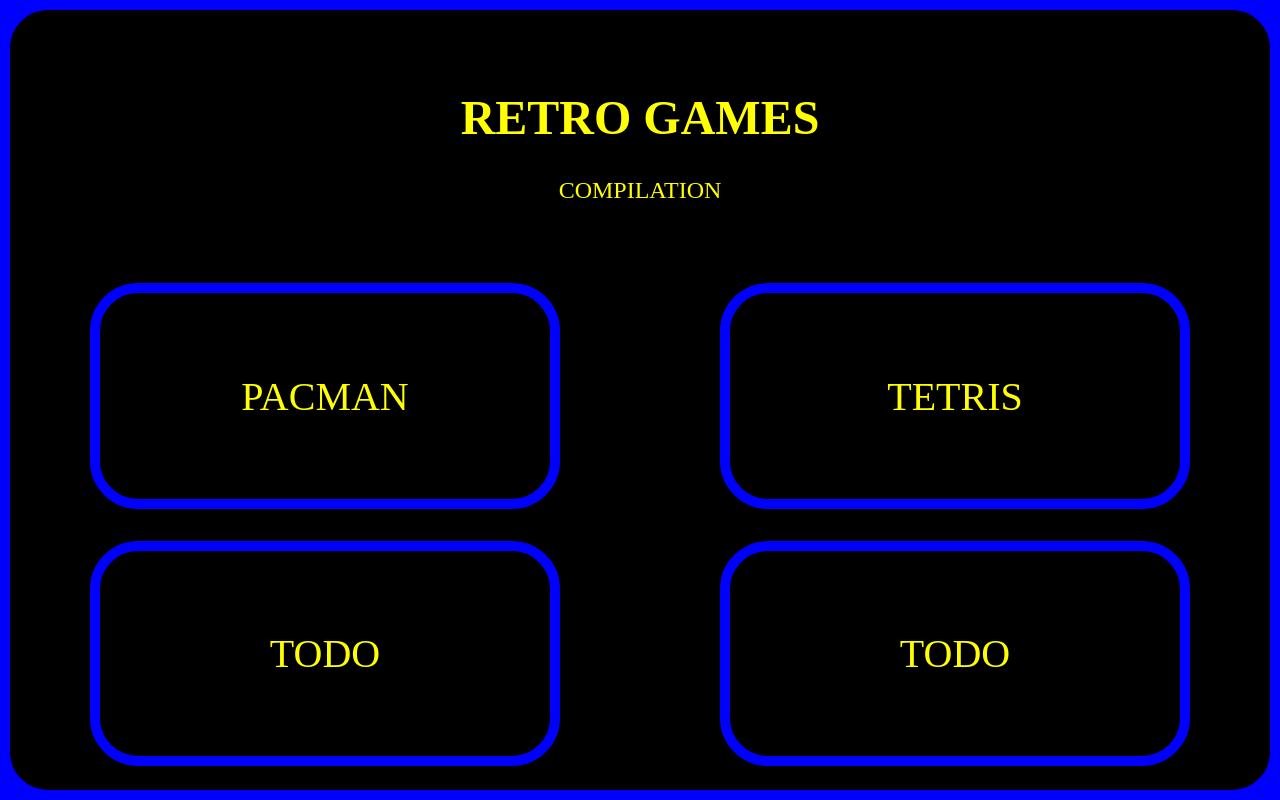
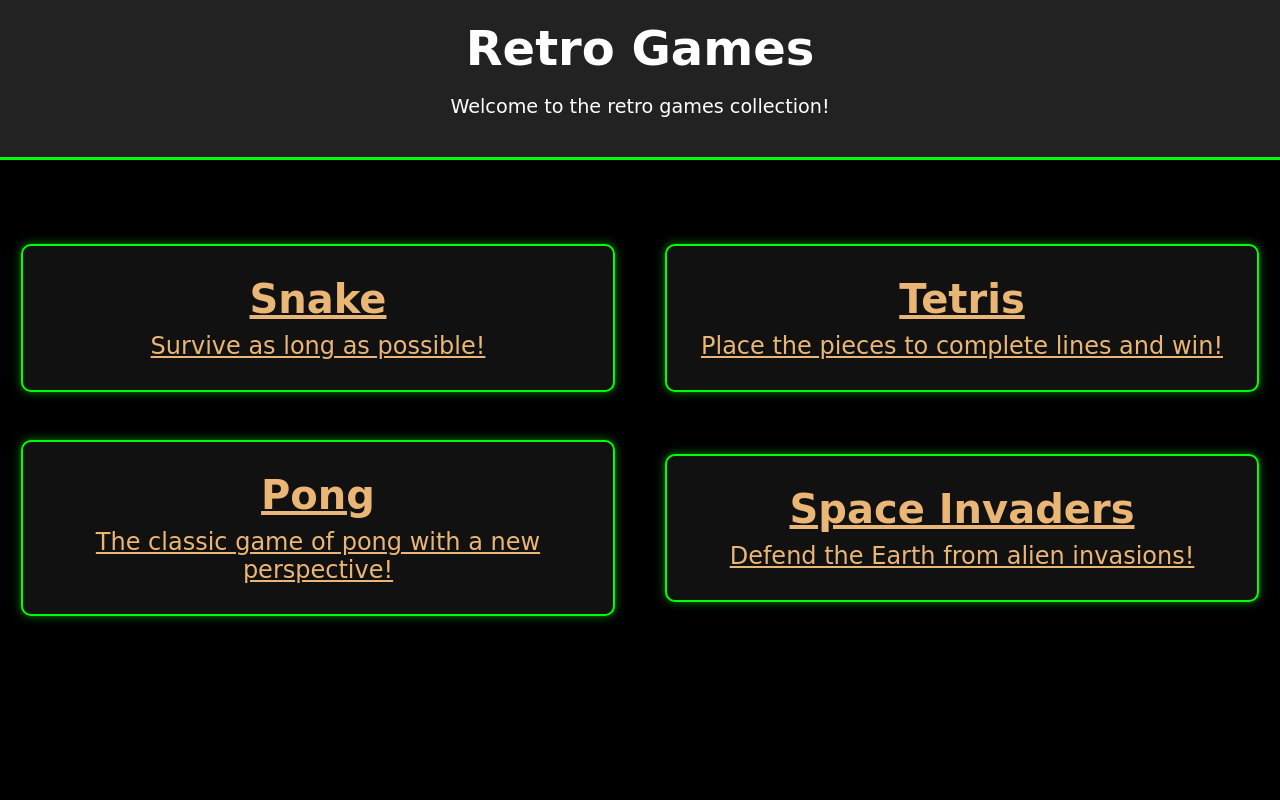
Before and after one commit to SGDavid2719/Retro-Games, a plain HTML site: page index.html in a window 1280 px wide. Drawn offline with Linux system fonts and the light colour scheme.

Commit message:
[Feature] Landing page

```diff
--- a/index.css
+++ b/index.css
@@ -1,74 +1,69 @@
-html,
 body {
-    padding: 0;
-    margin: 0;
-    height: 100%;
-    width: 100%;
-    background-color: blue;
+	font-family: "Press Start 2P", cursive;
+	background-color: #000;
+	color: #fff;
+	margin: 0;
+	padding: 0;
+	text-align: center;
 }
 
-#main {
-    border: 10px solid blue;
-    border-radius: 3rem;
-    height: 100%;
-    width: 100%;
-    box-sizing: border-box;
-    background-color: black;
+header {
+	background-color: #222;
+	padding: 20px;
+	border-bottom: 3px solid #0f0;
 }
 
-.home_article {
-    height: 100%;
-    width: 100%;
-    overflow: hidden;
+header h1 {
+	margin: 0;
+	font-size: 3em;
 }
 
-.home_header {
-    height: 33%;
-    width: 100%;
-    color: yellow;
-    text-align: center;
-    display: flex;
-    flex-direction: column;
-    justify-content: center;
+header p {
+	font-size: 1.2em;
 }
 
-.home_header > h1 {
-    font-size: 3rem;
-    margin-bottom: 0.5rem;
-}
-.home_header > p {
-    font-size: 1.5rem;
+main {
+	padding: 20px;
 }
 
-.home_section {
-    width: 100%;
-    height: 66%;
-    display: grid;
-    grid-template-columns: 1fr 1fr;
-    grid-template-rows: 1fr 1fr;
+.games {
+	display: grid;
+	grid-template-columns: repeat(2, 1fr);
+	place-items: center;
+	gap: 3em;
+	margin-top: 4em;
 }
 
-.game_div {
-    margin-bottom: 1rem;
-    margin-top: 1rem;
-    margin-left: 5rem;
-    margin-right: 5rem;
-    border: 10px solid blue;
-    border-radius: 3rem;
-    color: yellow;
-    display: flex;
-    flex-direction: column;
-    justify-content: center;
-    text-align: center;
-    font-size: 2.5rem;
+.game {
+	background-color: #111;
+	border: 2px solid #0f0;
+	border-radius: 10px;
+	padding: 20px;
+	width: 550px;
+	box-shadow: 0 0 10px rgba(0, 255, 0, 0.5);
 }
 
-.home_section > div > a {
-    text-decoration: none;
-    color: yellow;
-    height: 100%;
-    width: 100%;
-    display: flex;
-    justify-content: center;
-    align-items: center;
+.game a {
+	color: #eab676;
 }
+
+.game h2 {
+	margin: 10px 0;
+	font-size: 2.5em;
+}
+
+.game p {
+	font-size: 1.5em;
+	margin: 10px 0;
+}
+
+footer {
+	background-color: #222;
+	padding: 10px;
+	border-top: 3px solid #0f0;
+}
+
+footer p {
+	margin: 0;
+	font-size: 0.8em;
+}
--- a/index.html
+++ b/index.html
@@ -1,13 +1,46 @@
 <!DOCTYPE html>
-<html lang="en">
-    <head>
-        <meta charset="UTF-8" />
-        <meta name="viewport" content="width=device-width, initial-scale=1.0" />
-        <link rel="stylesheet" href="index.css"></link>
-        <title>Retro Games</title>
-    </head>
-    <body>
-        <main id="main"></main>
-        <script src="index.js"></script>
-    </body>
+<html lang="es">
+
+<head>
+    <meta charset="UTF-8">
+    <meta name="viewport" content="width=device-width, initial-scale=1.0">
+    <title>Retro Games Landing Page</title>
+    <link rel="stylesheet" href="index.css">
+</head>
+
+<body>
+    <header>
+        <h1>Retro Games</h1>
+        <p>Welcome to the retro games collection!</p>
+    </header>
+    <main>
+        <section class="games">
+            <div class="game">
+                <a href="snake/index.html">
+                    <h2>Snake</h2>
+                    <p>Survive as long as possible!</p>
+                </a>
+            </div>
+            <div class="game">
+                <a href="tetris/index.html">
+                    <h2>Tetris</h2>
+                    <p>Place the pieces to complete lines and win!</p>
+                </a>
+            </div>
+            <div class="game">
+                <a href="pong/index.html">
+                    <h2>Pong</h2>
+                    <p>The classic game of pong with a new perspective!</p>
+                </a>
+            </div>
+            <div class="game">
+                <a href="space-invaders/index.html">
+                    <h2>Space Invaders</h2>
+                    <p>Defend the Earth from alien invasions!</p>
+                </a>
+            </div>
+        </section>
+    </main>
+</body>
+
 </html>
--- a/index.js
+++ /dev/null
@@ -1,44 +0,0 @@
-const main = document.getElementById("main");
-
-function createGameCard(sectionName) {
-    const div = document.createElement("div");
-    div.classList.add("game_div");
-
-    const a = document.createElement("a");
-    a.textContent = sectionName;
-    a.href = "./Pacman/index.html";
-
-    div.appendChild(a);
-
-    return div;
-}
-
-function init() {
-    const article = document.createElement("article");
-    const header = document.createElement("header");
-    const section = document.createElement("section");
-
-    const h1 = document.createElement("h1");
-    h1.textContent = "RETRO GAMES";
-    const p = document.createElement("p");
-    p.textContent = "COMPILATION";
-
-    header.appendChild(h1);
-    header.appendChild(p);
-    header.classList.add("home_header");
-
-    section.classList.add("home_section");
-
-    section.appendChild(createGameCard("PACMAN"));
-    section.appendChild(createGameCard("TETRIS"));
-    section.appendChild(createGameCard("TODO"));
-    section.appendChild(createGameCard("TODO"));
-
-    article.appendChild(header);
-    article.appendChild(section);
-    article.classList.add("home_article");
-
-    main.appendChild(article);
-}
-
-init();
```
